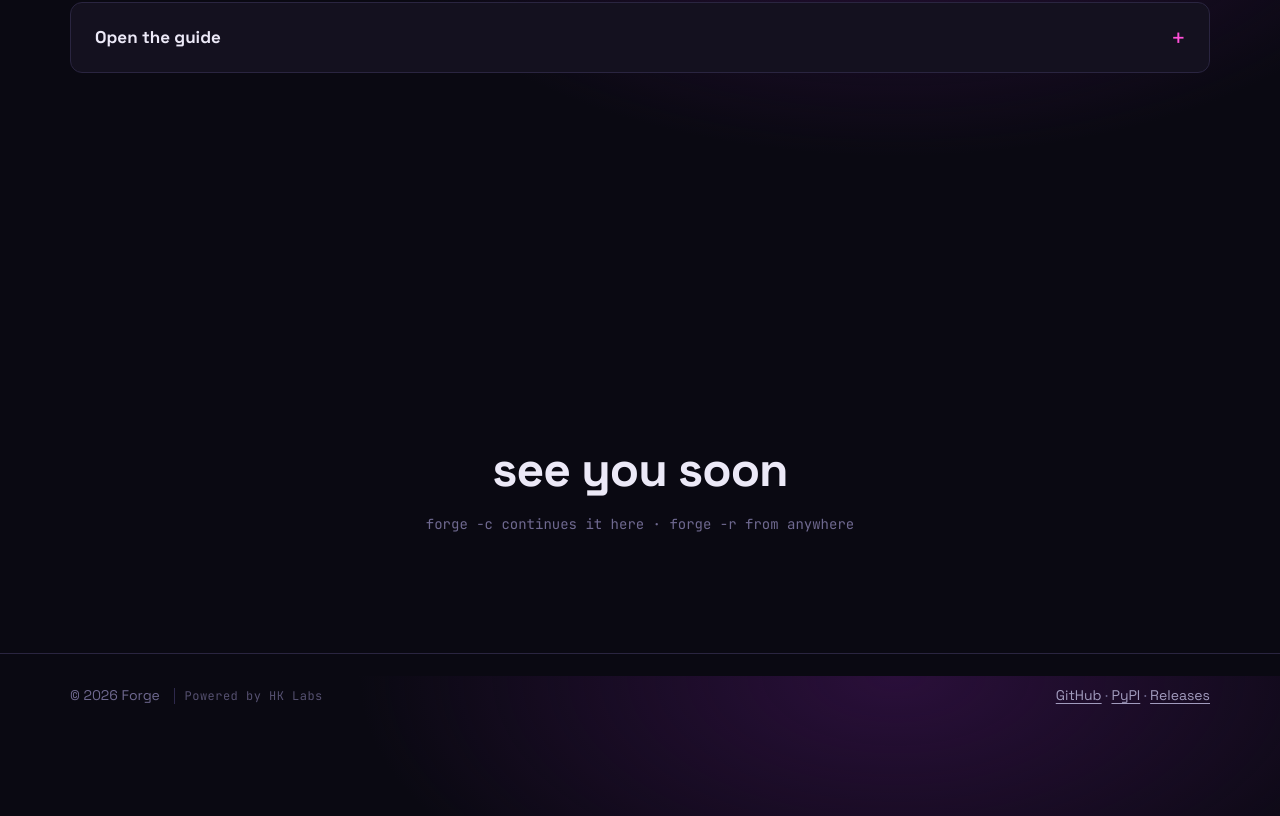
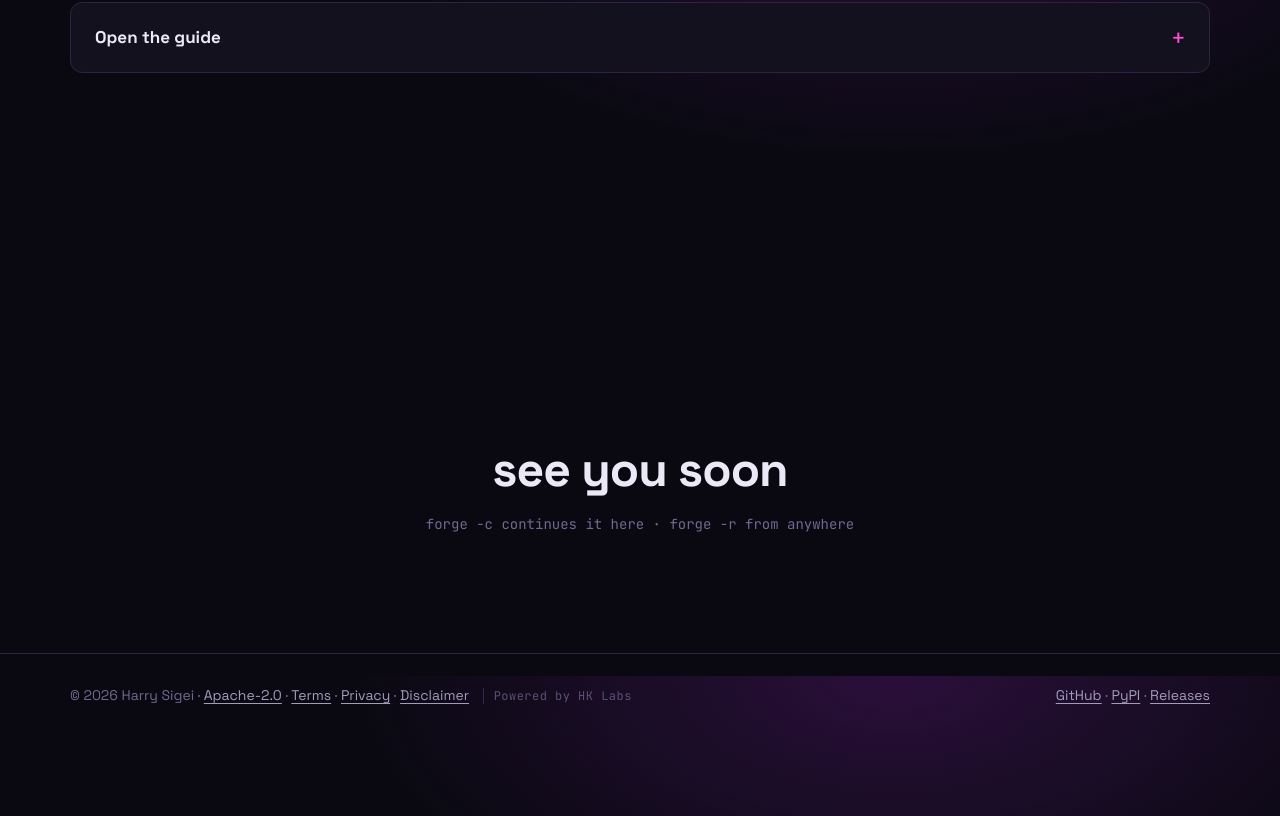
Before and after one commit to HSigei/forgeCLI, a plain HTML site: page docs/index.html in a window 1280 px wide. Shown: the part 7324-8140 px from the top of the page. Drawn offline with nearby package versions, Linux system fonts and the light colour scheme.

Commit message:
Add Apache-2.0 licence, terms of use, privacy, disclaimer, security and trademark policies

```diff
--- a/docs/index.html
+++ b/docs/index.html
@@ -639,7 +639,7 @@
 
 <footer>
   <div class="wrap">
-    <span>© 2026 Forge <span class="powered">Powered by HK Labs</span></span>
+    <span>© 2026 Harry Sigei · <a href="https://github.com/HSigei/forgeCLI/blob/main/LICENSE">Apache-2.0</a> · <a href="https://github.com/HSigei/forgeCLI/blob/main/TERMS.md">Terms</a> · <a href="https://github.com/HSigei/forgeCLI/blob/main/PRIVACY.md">Privacy</a> · <a href="https://github.com/HSigei/forgeCLI/blob/main/DISCLAIMER.md">Disclaimer</a> <span class="powered">Powered by HK Labs</span></span>
     <span><a class="gh" href="https://github.com/HSigei/forgeCLI">GitHub</a> · <a href="https://pypi.org/project/forgecommandline/">PyPI</a> · <a class="rel" href="https://github.com/HSigei/forgeCLI/releases/latest">Releases</a></span>
   </div>
 </footer>
```
Also changed, not shown: 9 other files.
